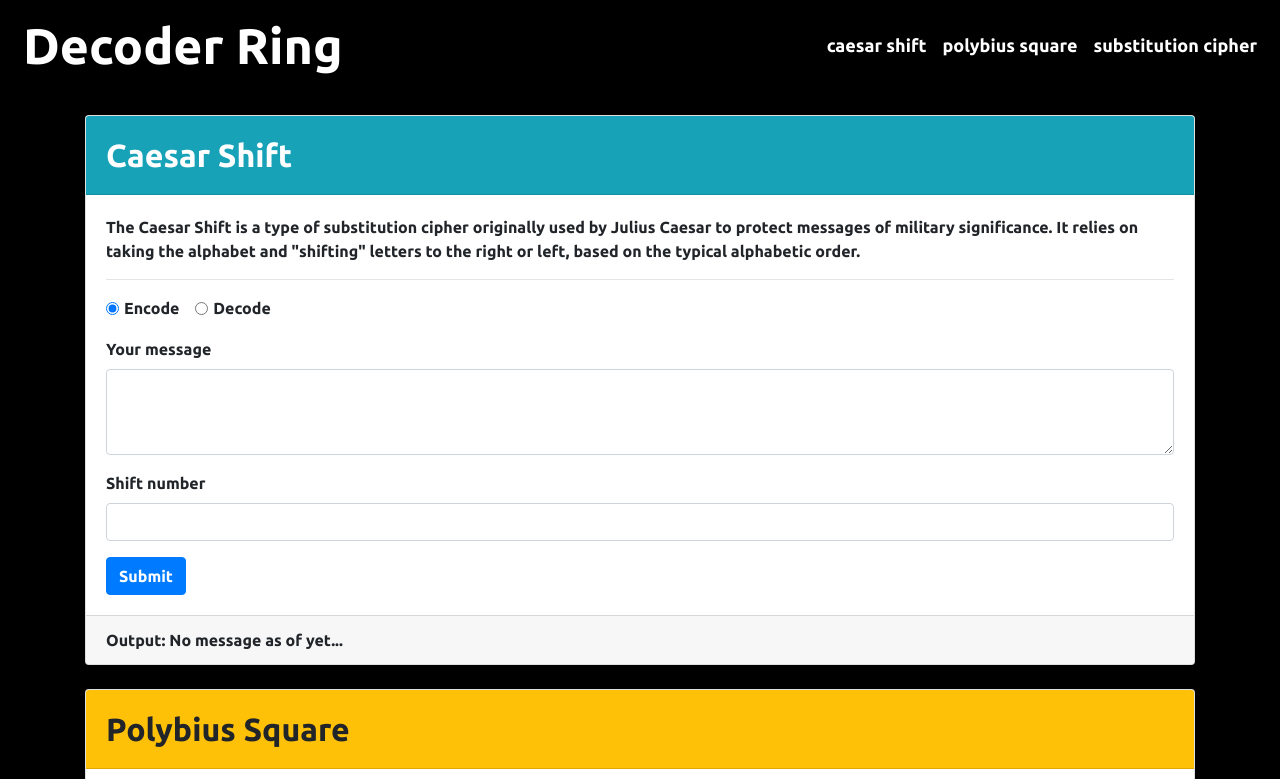
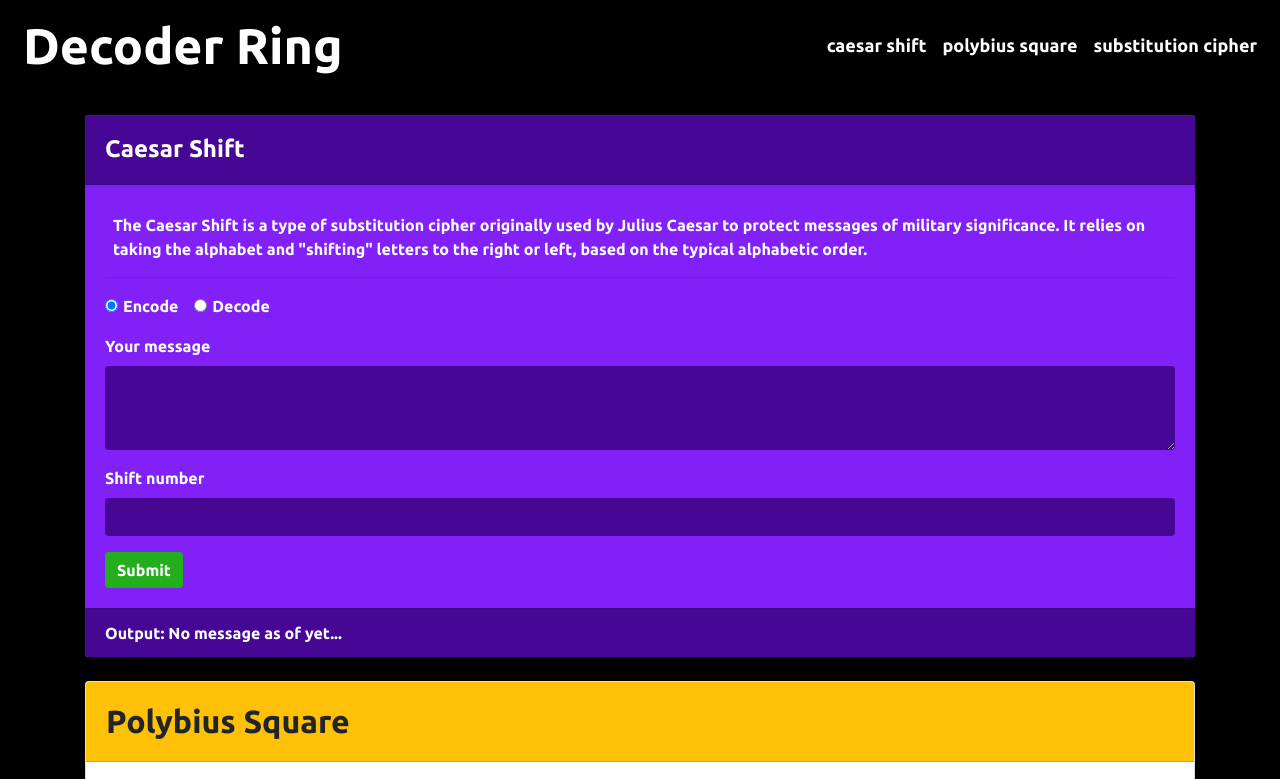
Before and after one commit to Rthompson2548/Project-Decoder-Ring, a website: page index.html in a window 1280 px wide. Shown: the top 779 px of the page. Drawn offline with nearby package versions, Linux system fonts and the light colour scheme.

Commit message:
updated caesar shift styles

```diff
--- a/index.html
+++ b/index.html
@@ -43,14 +43,14 @@
 
   <main class="container my-4">
     <!-- Caesar Shift -->
-    <section class="row">
+    <section class="row text-white">
       <div class="col">
-        <div class="card" id="caesar-shift">
-          <div class="card-header bg-info text-white">
-            <h2 class="my-2">Caesar Shift</h2>
+        <div class="card border-0" id="caesar-shift">
+          <div class="card-header" style="background-color: #470795;">
+            <h4 class="my-2">Caesar Shift</h4>
           </div>
-          <div class="card-body">
-            <p>
+          <div class="card-body" style="background-color: #8220f8;">
+            <p class="m-2">
               The Caesar Shift is a type of substitution cipher originally
               used by Julius Caesar to protect messages of military
               significance. It relies on taking the alphabet and "shifting"
@@ -73,20 +73,20 @@
               </div>
               <div class="form-group">
                 <label for="caesar-input">Your message</label>
-                <textarea class="form-control" id="caesar-input" rows="3"></textarea>
+                <textarea class="form-control border-0" id="caesar-input" style="background-color: #470795; color: white" rows="3"></textarea>
               </div>
               <div class="form-group">
                 <label for="caesar-shift">Shift number</label>
-                <input type="number" class="form-control" id="caesar-shift" />
+                <input type="number" class="form-control border-0" id="caesar-shift" style="background-color: #470795; color:white" />
               </div>
-              <button class="btn btn-primary" type="submit">Submit</button>
+              <button class="btn text-white border-0" type="submit" style="background-color: #23af1c;">Submit</button>
             </form>
           </div>
           <div id="caesar-alert" class="alert alert-danger mb-0 rounded-0 d-none" role="alert">
             Something went wrong! Check your input and the shift amount and
             try again.
           </div>
-          <div class="card-footer">
+          <div class="card-footer" style="background-color: #470795;">
             Output:
             <span class="font-weight-bold" id="caesar-output">No message as of yet...</span>
           </div>
@@ -126,7 +126,7 @@
                 <label for="polybius-input">Your message</label>
                 <textarea class="form-control" id="polybius-input" rows="3"></textarea>
               </div>
-              <button class="btn btn-primary" type="submit">Submit</button>
+              <button class="btn" type="submit" style="background-color: #470795;">Submit</button>
             </form>
           </div>
           <div id="polybius-alert" class="alert alert-danger mb-0 rounded-0 d-none" role="alert">
```
